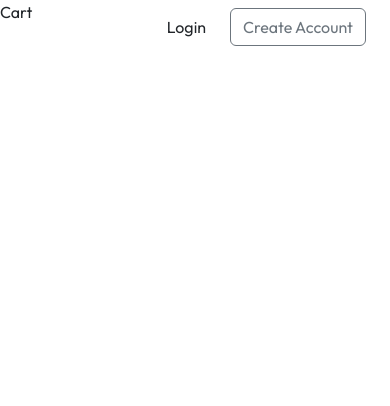
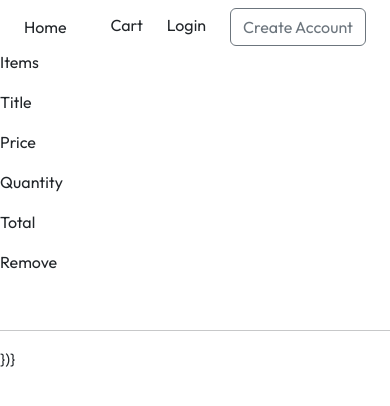
Before and after one commit to Makcollins/Food-Delivery-App, a React (Vite) app in the folder client/: page /cart in a window 390 px wide. Shown: the top 406 px of the page. Built offline with nearby package versions, Linux system fonts and the light colour scheme.

Commit message:
version 4

```diff
--- a/client/src/App.jsx
+++ b/client/src/App.jsx
@@ -11,7 +11,7 @@ const App = () => {
   const [showLogin, setShowLogin] = useState(false)
   return (
     <>
-    {showLogin?<LoginPopup/>:<></>}
+    {showLogin?<LoginPopup setShowLogin={setShowLogin}/>:<></>}
       <div>
         <Header setShowLogin={setShowLogin}/>
         <Routes>
--- a/client/src/components/LoginPopup.jsx
+++ b/client/src/components/LoginPopup.jsx
@@ -1,11 +1,49 @@
 import React, { useState } from 'react'
 import './styles/LoginPopup.css'
+import { VscChromeClose } from "react-icons/vsc";
 
-const LoginPopup = () => {
+const LoginPopup = ({ setShowLogin }) => {
+
+  const [currentState, setCurrentState] = useState("Login")
 
   return (
     <div className='login-popup'>
-        login
+      <form className='login-popup-container'>
+        <div className="d-flex justify-content-between .align-items-center text-dark mb-3">
+          <h3>{currentState}</h3>
+          <VscChromeClose className='x' onClick={() => setShowLogin(false)} />
+        </div>
+
+        {currentState === "Login" ? <></> :
+          <div className="mb-3">
+            <label for="username" className="form-label">Name:</label>
+            <input type="text" className="form-control" id="name" placeholder="Enter name" name="name" required />
+          </div>
+        }
+
+        <div className="mb-3">
+          <label for="email" className="form-label">Email:</label>
+          <input type="email" className="form-control" id="email" placeholder="Enter email" name="email" required />
+        </div>
+
+        <div className="mb-3">
+          <label for="pwd" className="form-label">Password:</label>
+          <input type="password" className="form-control" id="pwd" placeholder="Enter password" name="pswd" required />
+        </div>
+        <button type="submit" className="btn btn-primary">{currentState === "Sign Up" ? "Create account" : "Login"}</button>
+
+        <div className="form-check mt-3">
+          <input type="checkbox" value="" id="terms" />
+          <label className="mx-1" for="terms">
+            Accept Terms & condition?
+          </label>
+        </div>
+        {currentState === "Login" ?
+          <p>Dont Have an account? <span className='text-primary' onClick={() => setCurrentState("Sign Up")}>Create account</span></p> :
+          <p>Already have an account? <span className='text-primary' onClick={() => setCurrentState("Login")}>login here</span></p>
+        }
+
+      </form>
     </div>
   )
 }
--- a/client/src/components/Navbar/Header.jsx
+++ b/client/src/components/Navbar/Header.jsx
@@ -1,15 +1,20 @@
 import React from 'react'
-import {Button, Container, Navbar,} from 'react-bootstrap'
+import { Button, Container, Navbar, } from 'react-bootstrap'
 import './Navbar.css'
+import { Link } from 'react-router-dom'
 
-const Header = ({setShowLogin}) => {
+const Header = ({ setShowLogin }) => {
   return (
     <>
       <Container className='nav-bar'>
         <Navbar expand="lg" className="bg-body-transparent">
-        <Container className="d-flex justify-content-end">
-          <a href="#" className='mx-4'onClick={()=>setShowLogin(true)}>Login</a>
+          <Container className="d-flex justify-content-between">
+            <Link to='/'>Home</Link>
+            <div d-flex justify-content-end>
+              <Link to='/cart'>Cart</Link>
+              <a href="#" className='mx-4' onClick={() => setShowLogin(true)}>Login</a>
               <Button variant="outline-secondary">Create Account</Button>
+            </div>
           </Container>
         </Navbar>
       </Container>
--- a/client/src/components/WallPaper.jsx
+++ b/client/src/components/WallPaper.jsx
@@ -4,7 +4,7 @@ import './styles/Wallpaper.css'
 
 const WallPaper = () => {
   return (
-    <div className='header'>
+    <div className='container-fluid header'>
         <div className='header-content d-flex align-items-center align-self-center justify-content-center flex-column h-100'>
           <h1 className='text-dark text-center'>Discover the best restaurants and meals</h1>
           <form>
--- a/client/src/components/styles/ExploreMenu.css
+++ b/client/src/components/styles/ExploreMenu.css
@@ -1,5 +1,6 @@
 .explore-menu {
     display: flex;
+    min-width: 320px;
     flex-direction: column;
     gap: 20px;
 }
--- a/client/src/components/styles/FoodDisplay.css
+++ b/client/src/components/styles/FoodDisplay.css
@@ -1,3 +1,6 @@
+.food-display{
+    min-width: 320px;
+}
 .food-item:hover{
     box-shadow: 5px 10px 18px red
 }
--- a/client/src/components/styles/LoginPopup.css
+++ b/client/src/components/styles/LoginPopup.css
@@ -0,0 +1,25 @@
+.login-popup{
+    position: absolute;
+    z-index: 1;
+    width: 100%;
+    min-width:320px;
+    height: 100%;
+    background-color: #00000090;
+    display: grid;
+}
+.login-popup-container{
+    place-self: center;
+    width: max(23vw,330px);
+    color: #808080;
+    background-color: white;
+    display: flex;
+    flex-direction: column;
+    padding: 15px 30px;
+    border-radius: 8px;
+    font-size: 14px;
+    animation: fadeIn 0.5s;
+}
+.x{
+    font-size: 24px;
+    cursor: pointer;
+}
--- a/client/src/components/styles/Wallpaper.css
+++ b/client/src/components/styles/Wallpaper.css
@@ -3,8 +3,7 @@
 @media only screen and (max-width: 600px) {
     .header{
         height: 80vh;
-        width: 100%;
-        margin:0 auto 30px;
+        min-width: 320px;
         background: url('wall4.jpg') no-repeat;
         background-size: cover;
         position: relative;
--- a/client/src/index.css
+++ b/client/src/index.css
@@ -15,10 +15,6 @@ a{
   color: inherit;
 }
 
-input[type=text]:focus {
-  border:none;
-}
-
 @keyframes fadeIn {
   0%{
     opacity: 0;
--- a/client/src/pages/Cart/Cart.css
+++ b/client/src/pages/Cart/Cart.css
@@ -0,0 +1,4 @@
+.cart  {
+    position: relative;
+    top: 50px;;
+}
--- a/client/src/pages/Cart/Cart.jsx
+++ b/client/src/pages/Cart/Cart.jsx
@@ -1,8 +1,35 @@
-import React from 'react'
+import React, { useContext } from 'react'
+import { StoreContext } from '../../context/StoreContext';
+import './Cart.css'
 
 const Cart = () => {
+
+  const { cartItems, food_list, removeFromCart } = useContext(StoreContext);
+
   return (
-    <div>Cart</div>
+    <div className='cart'>
+      <div className="cart-items">
+        <div className="cart-items-title">
+          <p>Items</p>
+          <p>Title</p>
+          <p>Price</p>
+          <p>Quantity</p>
+          <p>Total</p>
+          <p>Remove</p>
+        </div>
+        <br />
+        <hr />
+        {/* {food_list.map((item, index) => {
+          if (cartItems[item._id] > 0) {
+            return (
+              <div className="cart-items-title cart-items-item">
+                <p>{item.name}</p>
+              </div>
+            )
+          } */}
+        })}
+      </div>
+    </div>
   )
 }
 
```
Also changed, not shown: client/src/components/Header.jsx (deleted). Lines whose indentation alone changed are shown as unchanged.
